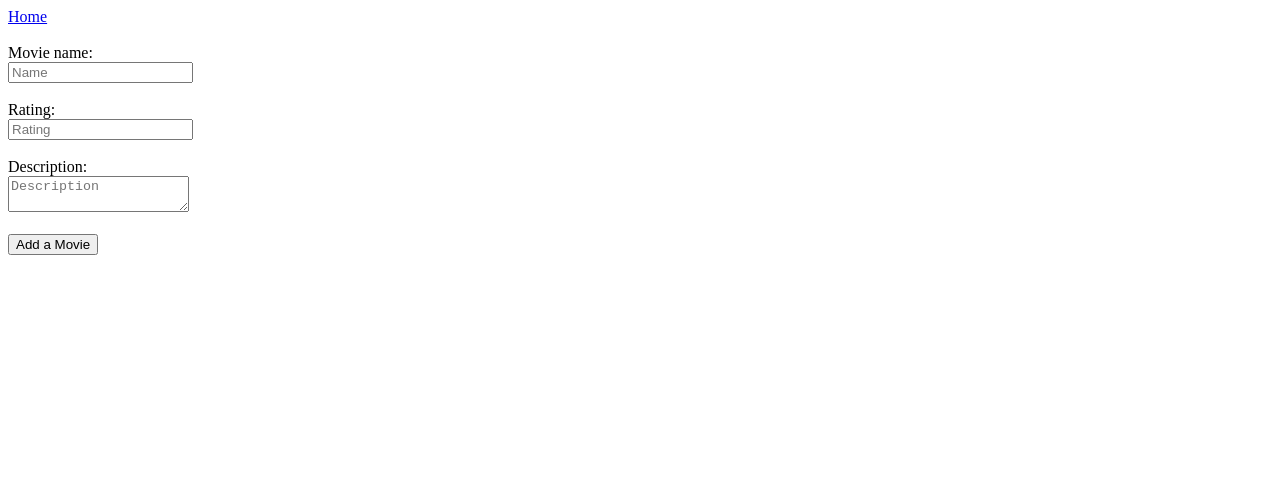
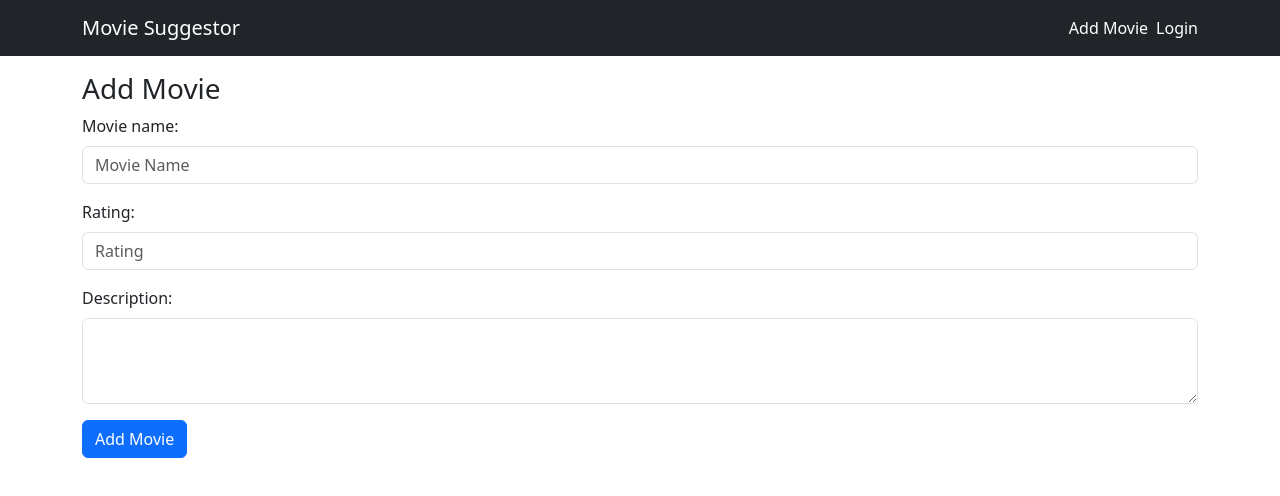
Before and after one commit to Sakarrr/movie-suggestor-app-react, a React (Create React App) app in the folder http_tester/: page /add in a window 1280 px wide. Shown: the top 496 px of the page. Built offline with nearby package versions, Linux system fonts and the light colour scheme.

Commit message:
Add - Styling via Bootstrap

```diff
--- a/http_tester/package.json
+++ b/http_tester/package.json
@@ -7,7 +7,9 @@
     "@testing-library/react": "^13.4.0",
     "@testing-library/user-event": "^13.5.0",
     "axios": "^1.7.2",
+    "bootstrap": "^5.3.3",
     "react": "^18.3.1",
+    "react-bootstrap": "^2.10.3",
     "react-dom": "^18.3.1",
     "react-router-dom": "^5.3.4",
     "react-scripts": "5.0.1",
--- a/http_tester/public/index.html
+++ b/http_tester/public/index.html
@@ -24,7 +24,7 @@
       work correctly both with client-side routing and a non-root public URL.
       Learn how to configure a non-root public URL by running `npm run build`.
     -->
-    <title>HTTP Testing</title>
+    <title>Movie Suggestor</title>
   </head>
   <body>
     <noscript>You need to enable JavaScript to run this app.</noscript>
--- /dev/null
+++ b/http_tester/src/components/MovieNavbar.js
@@ -0,0 +1,41 @@
+import { Container, Navbar } from "react-bootstrap";
+import { Link } from "react-router-dom/cjs/react-router-dom.min";
+
+const MovieNavBar = () => {
+  return (
+    <Navbar className="bg-dark">
+      <Container>
+        <Navbar.Brand href="#home">
+          <Link to="/" className="text-white">
+            Movie Suggestor
+          </Link>
+        </Navbar.Brand>
+        <Navbar.Toggle />
+        <Navbar.Collapse className="justify-content-end gap-2">
+          <Navbar.Text>
+            <Link to="/add" className="text-white">
+              Add Movie
+            </Link>
+          </Navbar.Text>
+          <Navbar.Text>
+            {localStorage.getItem("accessToken") ? (
+              <>
+                <Link to="/profile" className="text-white">
+                  Profile
+                </Link>
+              </>
+            ) : (
+              <>
+                <Link to="/login" className="text-white">
+                  Login
+                </Link>
+              </>
+            )}
+          </Navbar.Text>
+        </Navbar.Collapse>
+      </Container>
+    </Navbar>
+  );
+};
+
+export default MovieNavBar;
--- /dev/null
+++ b/http_tester/src/components/SingleMovie.js
@@ -0,0 +1,29 @@
+import { Button, Card, Col } from "react-bootstrap";
+import { Link } from "react-router-dom/cjs/react-router-dom.min";
+
+const SingleMovie = (props) => {
+  return (
+    <>
+      <Col>
+        <Card
+          style={{ width: "19rem", minHeight: "780px" }}
+          key={props.data.id}
+        >
+          <Card.Img variant="top" src={props.data.image} />
+          <Card.Body>
+            <Card.Title>{props.data.name}</Card.Title>
+            <Card.Text style={{ minHeight: "200px" }}>
+              {props.data.info}
+            </Card.Text>
+            <Card.Text>Rating: {props.data.rating || "Not Rated"}</Card.Text>
+            <Link to={`/view_movie/${props.data.id}`}>
+              <Button variant="primary">View Details</Button>
+            </Link>
+          </Card.Body>
+        </Card>
+      </Col>
+    </>
+  );
+};
+
+export default SingleMovie;
--- a/http_tester/src/index.js
+++ b/http_tester/src/index.js
@@ -1,6 +1,9 @@
 import React from "react";
 import ReactDOM from "react-dom/client";
 import App from "./App";
+import "./styles/global.css"
+
+import "bootstrap/dist/css/bootstrap.min.css";
 
 const root = ReactDOM.createRoot(document.getElementById("root"));
 root.render(
--- a/http_tester/src/pages/AddMovie.js
+++ b/http_tester/src/pages/AddMovie.js
@@ -1,6 +1,8 @@
 import axios from "axios";
 import { useRef } from "react";
 import { Link, useHistory } from "react-router-dom/cjs/react-router-dom.min";
+import MovieNavBar from "../components/MovieNavbar";
+import { Button, Container, Form } from "react-bootstrap";
 
 const AddMovie = () => {
   const history = useHistory();
@@ -31,31 +33,45 @@ const AddMovie = () => {
   };
   return (
     <>
-      <Link to="/">Home</Link>
-      <br />
-      <br />
-      <form onSubmit={addMovieHandler}>
-        Movie name:
-        <br />
-        <input type="text" placeholder="Name" ref={movie_name_reference} />{" "}
-        <br />
-        <br />
-        Rating:
-        <br />
-        <input
-          type="text"
-          placeholder="Rating"
-          ref={movie_rating_reference}
-        />{" "}
-        <br />
-        <br />
-        Description:
-        <br />
-        <textarea placeholder="Description" ref={movie_description_reference} />
-        <br />
-        <br />
-        <button type="submit">Add a Movie</button>
-      </form>
+      <MovieNavBar />
+      <Container className="mt-3">
+        <h3>Add Movie</h3>
+        <form onSubmit={addMovieHandler}>
+          <Form.Group className="mb-3">
+            <Form.Label>Movie name:</Form.Label>
+            <Form.Control
+              type="text"
+              placeholder="Movie Name"
+              ref={movie_name_reference}
+              autoComplete={false}
+            />
+          </Form.Group>
+
+          <Form.Group className="mb-3">
+            <Form.Label> Rating:</Form.Label>
+            <Form.Control
+              type="number"
+              placeholder="Rating"
+              ref={movie_rating_reference}
+              autoComplete={false}
+            />
+          </Form.Group>
+
+          <Form.Group className="mb-3">
+            <Form.Label>Description:</Form.Label>
+            <Form.Control
+              as="textarea"
+              rows={3}
+              ref={movie_description_reference}
+              autoComplete={false}
+            />
+          </Form.Group>
+
+          <Button variant="primary" type="submit">
+            Add Movie
+          </Button>
+        </form>
+      </Container>
     </>
   );
 };
--- a/http_tester/src/pages/Login.js
+++ b/http_tester/src/pages/Login.js
@@ -1,11 +1,14 @@
 import axios from "axios";
-import { useRef } from "react";
-import { Link, useHistory } from "react-router-dom/cjs/react-router-dom.min";
+import { useRef, useState } from "react";
+import { useHistory } from "react-router-dom/cjs/react-router-dom.min";
+import MovieNavBar from "../components/MovieNavbar";
+import { Button, Container, Form, Modal, Spinner } from "react-bootstrap";
 
 const Login = () => {
   const email = useRef();
   const password = useRef();
   const history = useHistory();
+  const [modalState, setModalState] = useState(false);
 
   const onLoginHandler = async (e) => {
     e.preventDefault();
@@ -20,25 +23,76 @@ const Login = () => {
         loginData,
         { timeout: 10000 }
       );
-      if (response.data.status === "success") alert("Logged In Successfully");
-      const getAccessToken = response.data.accessToken;
-      localStorage.setItem("accessToken", getAccessToken);
-      history.replace("/");
+      if (response.data.status === "success") {
+        setModalState(`Logged In Successfully. Redirecting....`);
+        const getAccessToken = response.data.accessToken;
+        localStorage.setItem("accessToken", getAccessToken);
+        setTimeout(() => {
+          history.replace("/");
+        }, 2000);
+      }
     } catch (err) {
-      if (err.response) alert(err.response.data.errors[0].message);
-      else alert("Unknown error occured!");
+      if (err.response) setModalState(err.response.data.errors[0].message);
+      else setModalState(true);
     }
   };
   return (
     <>
-      <Link to="/">Home</Link>
-      <form onSubmit={onLoginHandler}>
-        Email:
-        <input type="text" ref={email} /> <br />
-        Password:
-        <input type="password" ref={password} /> <br />
-        <button>Login</button>
-      </form>
+      <MovieNavBar />
+      <Container className="mt-3">
+        <h2 className="mb-3">Login Screen</h2>
+        <form onSubmit={onLoginHandler}>
+          <Form.Group className="mb-3">
+            <Form.Label>Email address</Form.Label>
+            <Form.Control
+              type="email"
+              placeholder="Enter email"
+              ref={email}
+              autoComplete={false}
+            />
+            <Form.Text className="text-muted">
+              We'll never share your email with anyone else.
+            </Form.Text>
+          </Form.Group>
+
+          <Form.Group className="mb-3">
+            <Form.Label>Password</Form.Label>
+            <Form.Control
+              type="password"
+              placeholder="Enter password"
+              ref={password}
+              autoComplete={false}
+            />
+            <Form.Text className="text-muted"></Form.Text>
+          </Form.Group>
+
+          <Button variant="primary" type="submit">
+            Submit
+          </Button>
+        </form>
+      </Container>
+
+      <Modal
+        show={modalState}
+        onHide={() => {
+          setModalState(false);
+        }}
+      >
+        <Modal.Header closeButton>
+          <Modal.Title>Login Failed</Modal.Title>
+        </Modal.Header>
+        <Modal.Body className="text-center">{modalState}</Modal.Body>
+        <Modal.Footer>
+          <Button
+            variant="danger"
+            onClick={() => {
+              setModalState(false);
+            }}
+          >
+            Close
+          </Button>
+        </Modal.Footer>
+      </Modal>
     </>
   );
 };
--- a/http_tester/src/pages/Profile.js
+++ b/http_tester/src/pages/Profile.js
@@ -1,10 +1,13 @@
 import axios from "axios";
 import { useEffect, useState } from "react";
 import { Link, useHistory } from "react-router-dom/cjs/react-router-dom.min";
+import MovieNavBar from "../components/MovieNavbar";
+import { Button, Container, Modal } from "react-bootstrap";
 
 const Profile = () => {
   const history = useHistory();
   const [userData, setUserData] = useState({});
+  const [modalState, setModalState] = useState(false);
 
   useEffect(() => {
     getProfile();
@@ -35,14 +38,49 @@ const Profile = () => {
   };
   return (
     <>
-      <Link to="/">Home</Link>
+      <MovieNavBar />
+      <Container className="mt-4">
         {userData.name}
         <br />
         {userData.email}
         <br />
         {userData.country}
         <br />
-      <button onClick={onLogoutHandler}>Logout</button>
+        <br />
+        <Button
+          onClick={() => {
+            setModalState(true);
+          }}
+          variant="danger"
+          type="button"
+        >
+          Logout
+        </Button>
+      </Container>
+
+      <Modal
+        show={modalState}
+        onHide={() => {
+          setModalState(false);
+        }}
+      >
+        <Modal.Header closeButton>
+          <Modal.Title>Are you sure you want to LogOut?</Modal.Title>
+        </Modal.Header>
+        <Modal.Footer className="text-center">
+          <Button variant="danger" onClick={onLogoutHandler}>
+            Yes
+          </Button>
+          <Button
+            variant="danger"
+            onClick={() => {
+              setModalState(false);
+            }}
+          >
+            No
+          </Button>
+        </Modal.Footer>
+      </Modal>
     </>
   );
 };
--- a/http_tester/src/pages/ViewMovie.js
+++ b/http_tester/src/pages/ViewMovie.js
@@ -1,6 +1,8 @@
 import axios from "axios";
 import { useEffect, useState } from "react";
 import { useParams } from "react-router-dom/cjs/react-router-dom.min";
+import MovieNavBar from "../components/MovieNavbar";
+import { Card, Container } from "react-bootstrap";
 
 const ViewMovie = () => {
   const getParams = useParams();
@@ -34,24 +36,25 @@ const ViewMovie = () => {
 
   return (
     <>
-      View Movie {getID}
-      <button onClick={getSingleMovieInfo}>View this movie details</button>
-      <br />
-      <br />
-      <div>
-        <img
-          src={movie.image}
-          alt={movie.name}
-          style={{ height: "100px" }}
-        ></img>{" "}
+      <MovieNavBar />
+      <Container>
         <br />
-        {movie.name}
-        <br />
-        {movie.desc}
-        <br />
-        Rating: {movie.rating}
-        <br />
-      </div>
+        <div>
+          <h1> {movie.name}</h1>
+          <Card>
+            <Card.Img
+              variant="top"
+              src={movie.image}
+              className="img-thumbnail rounded mx-auto d-block"
+              style={{ maxWidth: "300px" }}
+            />
+            <Card.Body>
+              <Card.Text>{movie.desc}</Card.Text>
+              <Card.Text>Rating: {movie.rating}</Card.Text>
+            </Card.Body>
+          </Card>
+        </div>
+      </Container>
     </>
   );
 };
--- /dev/null
+++ b/http_tester/src/styles/global.css
@@ -0,0 +1,3 @@
+* {
+  text-decoration: none !important;
+}
```
Also changed, not shown: http_tester/src/pages/Index.js (+26 -37 lines), 1 other file (tests, documents, lock files or other folders). Lines whose indentation alone changed are shown as unchanged.
